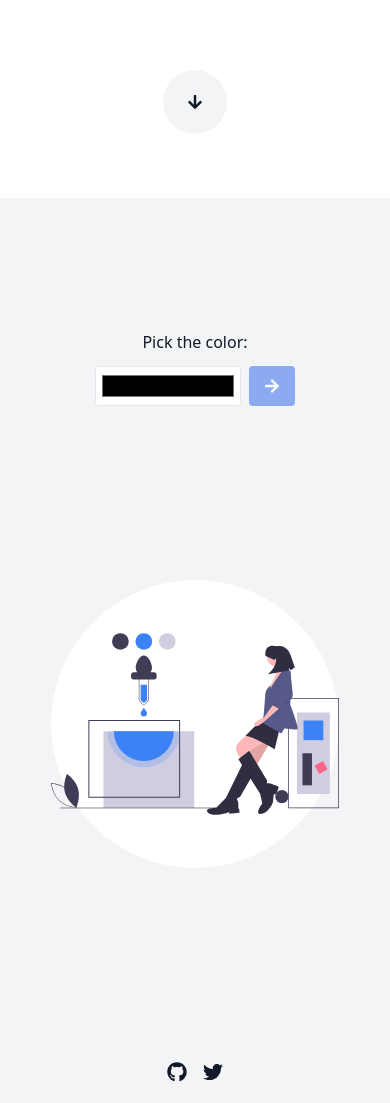
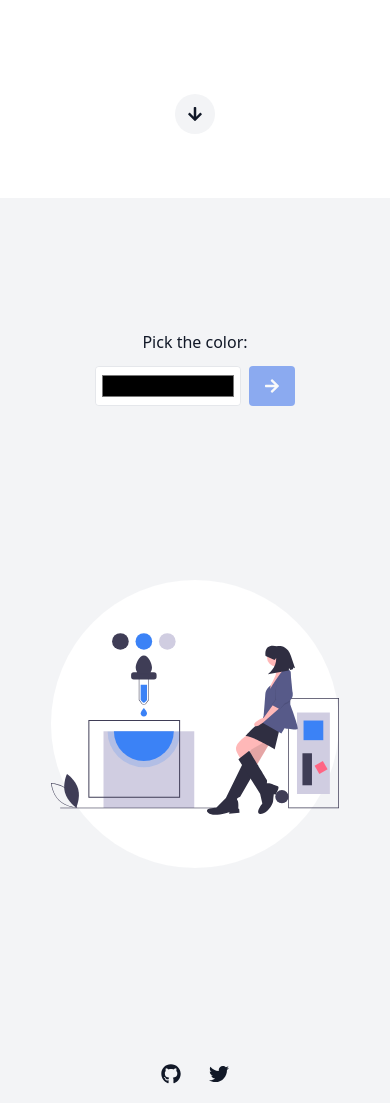
Before and after one commit to codikos/swaatch, a Next.js app: page /primary in a window 390 px wide. Shown: the part 646-1749 px from the top of the page. Built offline with nearby package versions, Linux system fonts and the light colour scheme.

Commit message:
refactor: better outline for accessibility (#50)

```diff
--- a/components/ButtonBack.tsx
+++ b/components/ButtonBack.tsx
@@ -5,7 +5,7 @@ import { useRouter } from 'next/router';
 export default function ButtonBack() {
   const router = useRouter();
   return (
-    <a onClick={() => router.back()} title="Previous Step" className="btn-nav">
+    <a onClick={() => router.back()} tabIndex={0} title="Previous Step" className="btn-nav">
       <FontAwesomeIcon icon={faAngleLeft} />
       <span className="hidden ml-2 sm:hidden md:hidden lg:inline xl:inline 2xl:inline">Previous Step</span>
     </a>
--- a/components/Links.tsx
+++ b/components/Links.tsx
@@ -4,10 +4,18 @@ import { FontAwesomeIcon } from '@fortawesome/react-fontawesome';
 export default function Links() {
   return (
     <nav className="flex flex-row justify-center w-screen p-4 2xl:justify-start xl:w-auto 2xl:w-auto 2xl:left-0 2xl:bottom-0 xl:left-0 xl:bottom-0 xl:absolute 2xl:absolute xl:justify-start xl:px-10 2xl:px-10">
-      <a className="mx-2 text-xl" target="_blank" href="https://github.com/codikos/swaatch">
+      <a
+        className="flex items-center justify-center w-8 h-8 mx-2 text-xl rounded-full outline-none focus:ring-2 focus:ring-gray-700 dark:focus:ring-gray-200"
+        target="_blank"
+        href="https://github.com/codikos/swaatch"
+      >
         <FontAwesomeIcon icon={faGithub} />
       </a>
-      <a className="mx-2 text-xl" target="_blank" href="https://twitter.com/telllijo">
+      <a
+        className="flex items-center justify-center w-8 h-8 mx-2 text-xl rounded-full outline-none focus:ring-2 focus:ring-gray-700 dark:focus:ring-gray-200"
+        target="_blank"
+        href="https://twitter.com/telllijo"
+      >
         <FontAwesomeIcon icon={faTwitter} />
       </a>
     </nav>
--- a/components/Nav.tsx
+++ b/components/Nav.tsx
@@ -17,9 +17,12 @@ export default function Nav() {
       <div className="flex flex-row items-center p-4">
         {router.pathname !== '/' && (
           <Link href="/">
-            <div className="items-center justify-center hidden w-20 h-20 m-auto mr-6 rounded-full cursor-pointer transition xl:flex 2xl:flex xl:relative 2xl:relative xl:hover:bg-gray-100 2xl:hover:bg-gray-100 xl:dark:hover:bg-gray-800 2xl:dark:hover:bg-gray-800">
+            <a
+              title="Swaatch"
+              className="items-center justify-center hidden w-20 h-20 m-auto mr-6 rounded-full outline-none cursor-pointer transition xl:flex 2xl:flex xl:relative 2xl:relative xl:hover:bg-gray-100 2xl:hover:bg-gray-100 xl:dark:hover:bg-gray-800 2xl:dark:hover:bg-gray-800 focus:ring-2 focus:ring-gray-700 dark:focus:ring-gray-200"
+            >
               <Image src="/1x/logo.png" layout="intrinsic" width={50} height={50} alt="Swaatch" />
-            </div>
+            </a>
           </Link>
         )}
         <ul className="flex items-center">
@@ -38,9 +41,12 @@ export default function Nav() {
       </div>
       {router.pathname !== '/' && (
         <Link href="/">
-          <div className="absolute flex items-center justify-center w-20 h-20 m-auto rounded-full cursor-pointer xl:hidden 2xl:hidden hover:bg-gray-100 top-1/2 left-1/2 transform -translate-y-1/2 -translate-x-1/2 dark:hover:bg-gray-800">
+          <a
+            title="swaatch"
+            className="absolute flex items-center justify-center w-20 h-20 m-auto rounded-full outline-none cursor-pointer xl:hidden 2xl:hidden hover:bg-gray-100 top-1/2 left-1/2 transform -translate-y-1/2 -translate-x-1/2 dark:hover:bg-gray-800 focus:ring-2 focus:ring-gray-700 dark:focus:ring-gray-200"
+          >
             <Image src="/1x/logo.png" layout="intrinsic" width={50} height={50} alt="Swaatch" />
-          </div>
+          </a>
         </Link>
       )}
       <ul className="flex items-center p-4">
--- a/pages/index.tsx
+++ b/pages/index.tsx
@@ -26,7 +26,7 @@ export default function IndexPage() {
           Easily generate accessible color palettes that follows{' '}
           <abbr title="Web Content Accessibility Guidelines">WCAG</abbr> 2.0{' '}
           <a
-            className="text-blue-500 hover:underline"
+            className="text-blue-500 hover:underline focus:outline-none focus:ring-2 focus:ring-blue-300"
             href="https://www.w3.org/WAI/WCAG21/quickref/?currentsidebar=%23col_overview&versions=2.0&showtechniques=143#contrast-minimum"
             target="_blank"
           >
--- a/styles/index.css
+++ b/styles/index.css
@@ -51,15 +51,19 @@ body {
 }
 
 .btn-blue:focus {
-  @apply outline-none ring-2 ring-blue-600 ring-opacity-50;
+  @apply outline-none ring-2 ring-blue-300;
 }
 
 .btn-nav {
-  @apply flex items-center justify-center w-10 h-10 mr-2 text-gray-700 no-underline rounded-full cursor-pointer lg:px-4 xl:px-4 2xl:px-4 transition text-accent-1 min-w-max dark:text-gray-200;
+  @apply flex items-center justify-center w-10 h-10 mr-2 text-gray-700 no-underline rounded-full cursor-pointer lg:px-4 transition text-accent-1 min-w-max dark:text-gray-200;
 }
 
 .btn-nav:hover {
   @apply bg-gray-200 dark:bg-gray-700;
+}
+
+.btn-nav:focus {
+  @apply outline-none ring-2 ring-gray-700 dark:ring-gray-200;
 }
 
 .btn-nav-circle {
@@ -70,40 +74,40 @@ body {
   @apply bg-gray-200 dark:bg-gray-700;
 }
 
+.btn-nav-circle:focus {
+  @apply outline-none ring-2 ring-gray-700 dark:ring-gray-200;
+}
+
 .page-container {
-  @apply flex flex-col mx-auto sm:flex-col md:flex-col xl:flex-row 2xl:flex-row;
+  @apply flex flex-col mx-auto sm:flex-col md:flex-col xl:flex-row;
 }
 
 .page-left-container {
-  @apply relative flex flex-col items-center justify-center w-screen h-screen px-10 bg-white dark:bg-gray-900 py-28 xl:w-1/3 2xl:w-1/3 xl:items-start 2xl:items-start dark:text-gray-50;
+  @apply relative flex flex-col items-center justify-center w-screen h-screen px-10 bg-white dark:bg-gray-900 py-28 xl:w-1/3 xl:items-start dark:text-gray-50;
 }
 
 .page-title {
-  @apply min-w-full py-5 text-2xl font-bold text-center text-transparent xl:text-3xl xl:text-left 2xl:text-left bg-clip-text bg-gradient-to-r;
+  @apply min-w-full py-5 text-2xl font-bold text-center text-transparent xl:text-3xl xl:text-left bg-clip-text bg-gradient-to-r;
 }
 
 .page-right-container {
-  @apply flex flex-col flex-grow min-h-screen xl:h-screen 2xl:h-screen 2xl:overflow-auto xl:overflow-auto;
+  @apply flex flex-col flex-grow min-h-screen xl:h-screen xl:overflow-auto;
 }
 
 .container-input-color {
   @apply flex flex-row justify-center mr-2 overflow-hidden border border-gray-200 rounded dark:border-gray-700;
 }
 
-.label-input-color {
-  @apply flex px-4 py-2 text-gray-400 bg-gray-100 rounded-l dark:bg-gray-700 dark:text-gray-200;
-}
-
 .input-color {
   @apply h-full p-1 bg-white w-36 dark:bg-gray-900;
 }
 
-.input-color::placeholder {
-  @apply text-gray-400 ;
+.scroll-btn {
+  @apply absolute bottom-0 flex items-center justify-center w-10 h-10 mb-16 bg-gray-100 rounded-full left-1/2 transform -translate-x-1/2 dark:bg-gray-800 xl:hidden;
 }
 
-.scroll-btn {
-  @apply absolute bottom-0 flex items-center justify-center w-16 h-16 mb-16 bg-gray-100 rounded-full left-1/2 transform -translate-x-1/2 dark:bg-gray-800 xl:hidden 2xl:hidden;
+.scroll-btn:focus {
+  @apply outline-none ring-2 ring-gray-700 dark:ring-gray-200;
 }
 
 /* Your own custom utilities */
```
